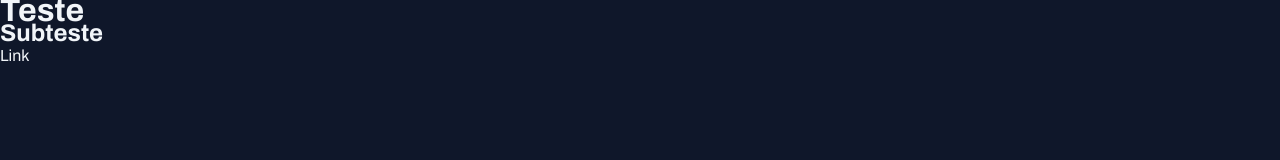
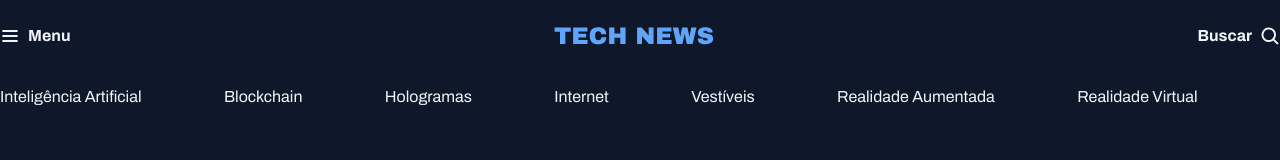
Before and after one commit to DaniSimoni/portal-de-noticias, a plain HTML site: page index.html in a window 1280 px wide. Drawn offline with Linux system fonts and the light colour scheme.

Commit message:
Criando o header da aplicação

```diff
--- a/index.html
+++ b/index.html
@@ -11,9 +11,32 @@
 
   <link href="https://fonts.googleapis.com/css2?family=Archivo:ital,wght@0,100..900;1,100..900&display=swap" rel="stylesheet">
 </head>
+
 <body>
-  <h1>Teste</h1>
-  <h2>Subteste</h2>
-<a href="#">Link</a>
+ <header>
+  <nav id="primary" class="grid grid-flow-col">
+    <div>
+      <img src="assets/icons/List.svg" alt="Ícone de Menu">
+      <strong>Menu</strong>
+    </div>
+    <div>
+      <img src="assets/Logo.svg" alt="Tech News Logo">
+    </div>
+    <div>
+      <strong>Buscar</strong>
+      <img src="assets/icons/MagnifyingGlass.svg" alt="Ícone de lupa para pesquisa">
+    </div>
+  </nav>
+  <nav id="secondary" class="grid grid-flow-col">
+    <a href="#">Inteligência Artificial</a>
+    <a href="#">Blockchain</a>
+    <a href="#">Hologramas</a>
+    <a href="#">Internet</a>
+    <a href="#">Vestíveis</a>
+    <a href="#">Realidade Aumentada</a>
+    <a href="#">Realidade  Virtual</a>
+  </nav>
+
+ </header>
 </body>
 </html>
--- a/styles/global.css
+++ b/styles/global.css
@@ -39,3 +39,17 @@ a:hover {
 h1 h2 h3 {
     font: inherit;
 }
+
+.container {
+    max-width: 1280px;
+    padding-inline: 32px;
+    margin-inherit: auto;
+}
+
+.grid {
+    display: grid;
+}
+
+.grid-flow-col {
+    grid-auto-flow: column;
+}
--- /dev/null
+++ b/styles/header.css
@@ -0,0 +1,23 @@
+#primary {
+    padding-block: 20px;
+
+    div {
+        display: flex;
+        align-items: center;
+        gap: 8px;
+    }
+
+    div:nth-child(2) {
+        margin-inline: auto;
+    }
+
+    div:nth-child(3) {
+        justify-self: end;
+    }
+}
+
+#secondary {
+    padding-block: 14px;
+    border: solid 1px var(-stroke-color);
+    border inline: none;
+}
--- a/styles/index.css
+++ b/styles/index.css
@@ -1 +1,2 @@
 @import url(global.css);
+@import url(header.css);
```
